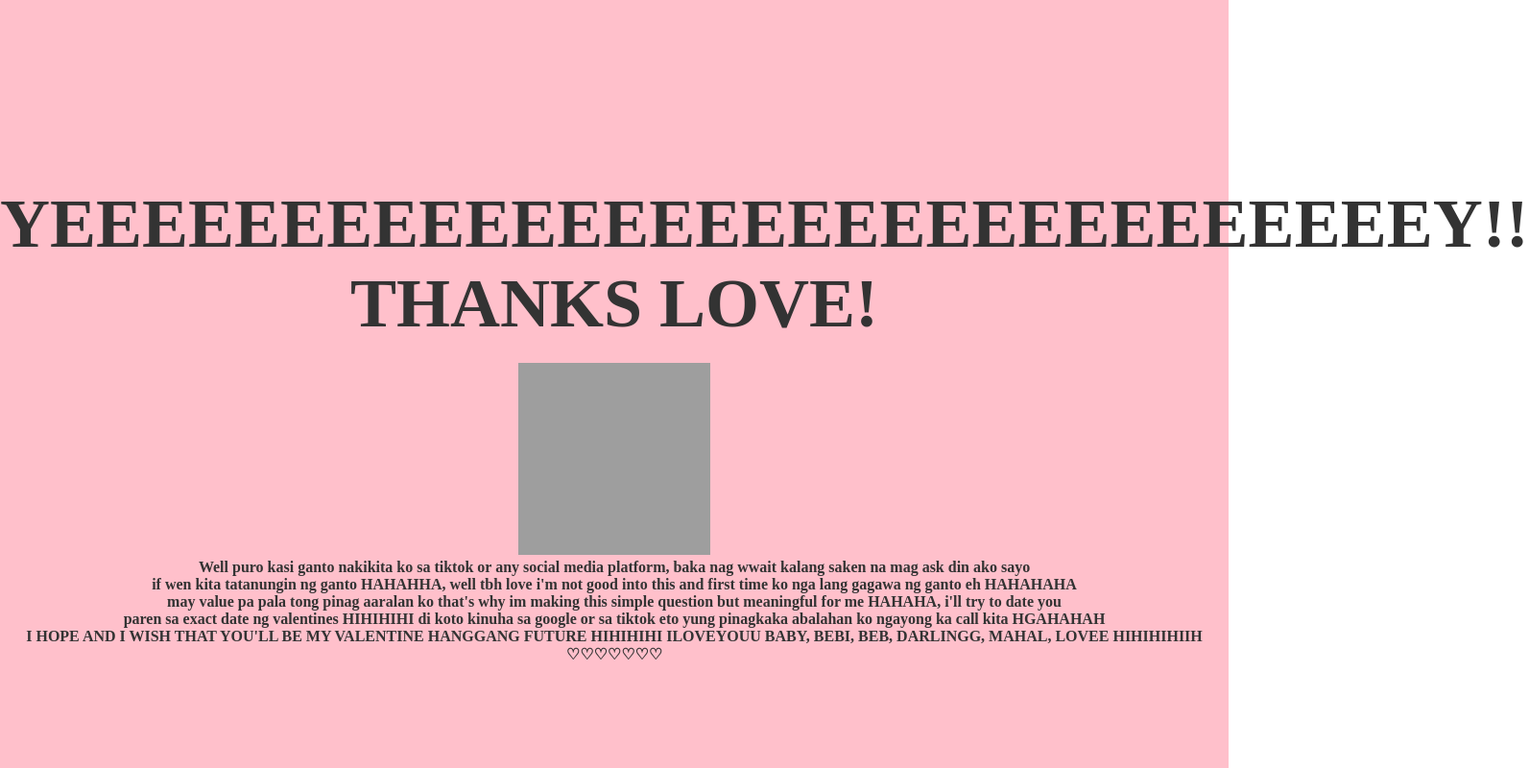
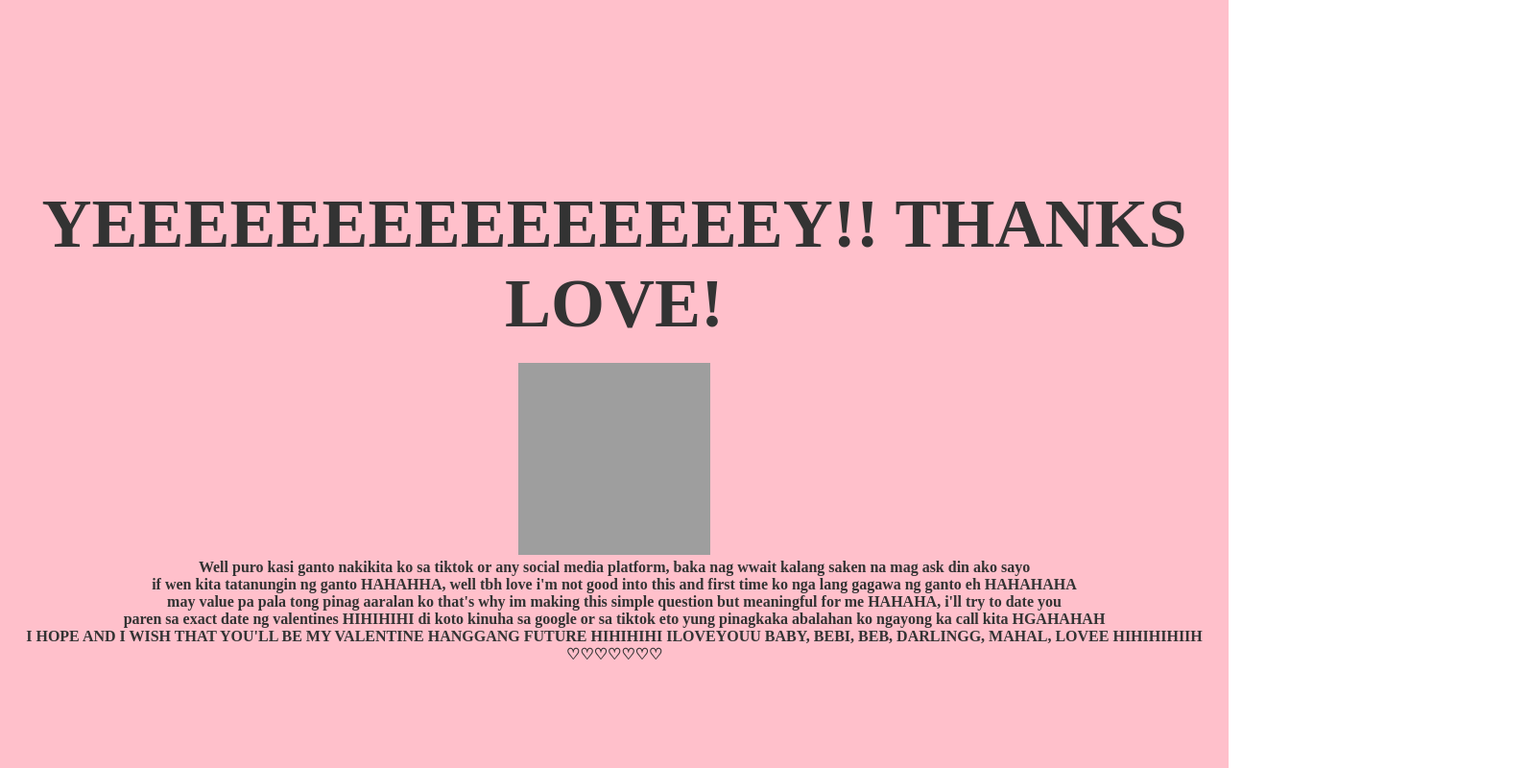
Before and after one commit to slinkz2/private, a plain HTML site: page yes.html in a window 1280 px wide. Shown: the whole page at 96% size, 1593 px wide, since content can reach past the window. Drawn offline with Linux system fonts and the light colour scheme; grey boxes are pictures that could not be loaded.

Commit message:
Update yes.html

```diff
--- a/yes.html
+++ b/yes.html
@@ -11,7 +11,7 @@
 <body>
 	<div class="container">
 		<div class="yes">
-			<h2>YEEEEEEEEEEEEEEEEEEEEEEEEEEEEEEY!! THANKS LOVE! </h2>
+			<h2>YEEEEEEEEEEEEEEEY!! THANKS LOVE! </h2>
 			<img src="https://encrypted-tbn0.gstatic.com/images?q=tbn:ANd9GcTGMFiMZcY0OuKBIzuBiG4VRVvPxyUXNXIrStnvZUzmCA&s"
 				alt="">
 			<h4>Well puro kasi ganto nakikita ko sa tiktok or any social media platform, baka nag wwait kalang saken na mag ask din ako sayo <br>
```
